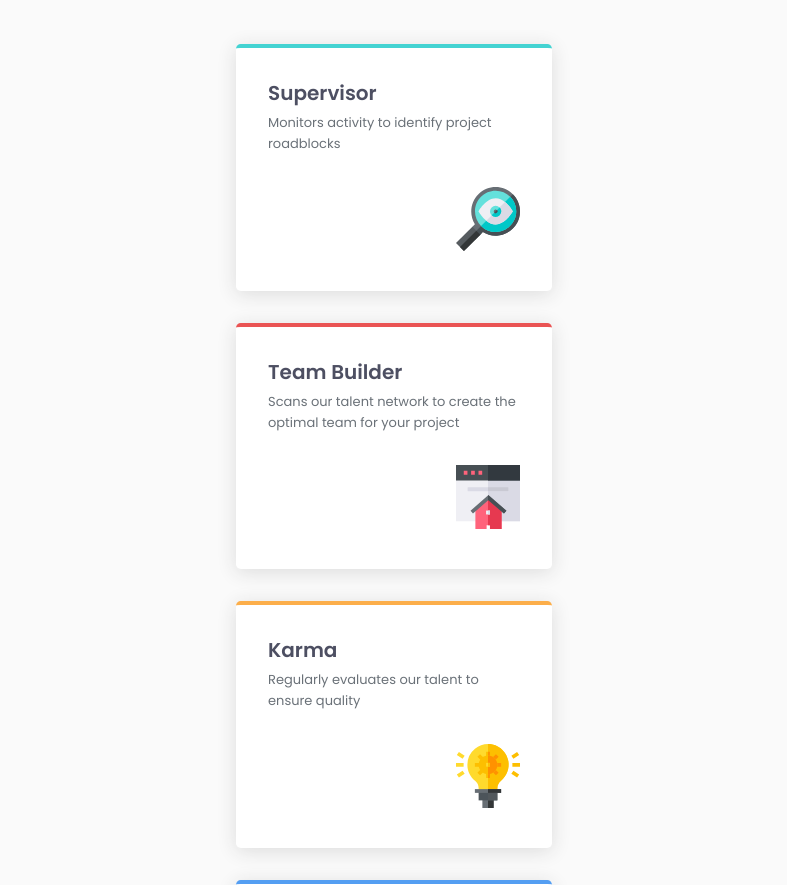
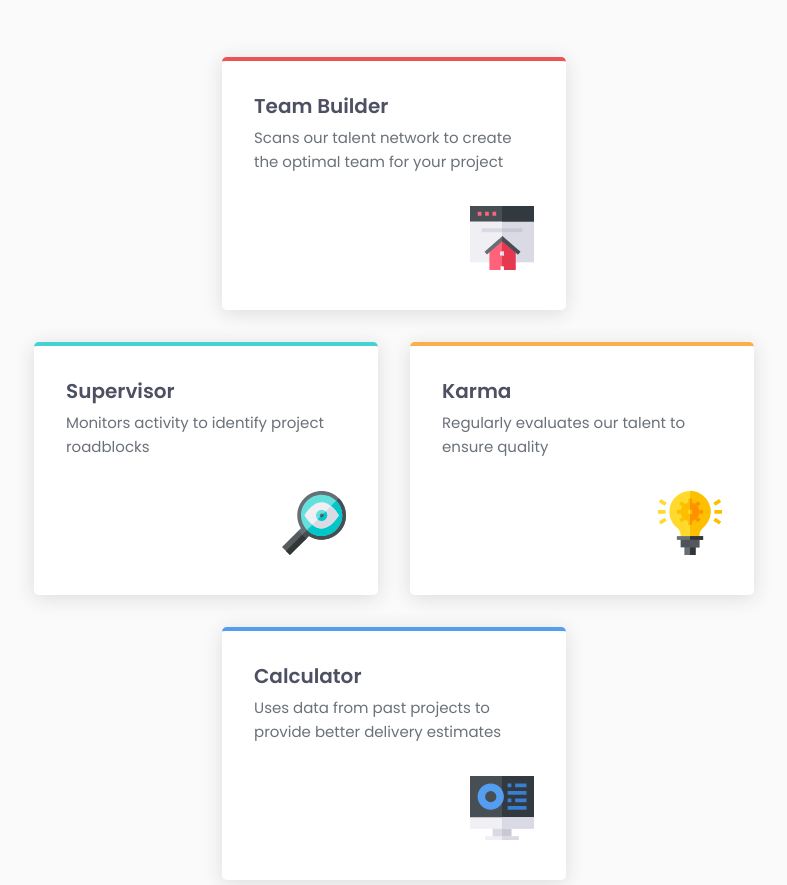
Before and after one commit to ashkir004/four-card-feature-section, a website: page index.html in a window 1280 px wide. Shown: the part 218-1103 px from the top of the page, without its empty margins (246-1033 px from the left). Drawn offline with Linux system fonts and the light colour scheme.

Commit message:
done with tablet

```diff
--- a/index.html
+++ b/index.html
@@ -20,34 +20,39 @@
   </header>
 
   <main>
+    <!-- Supervisor -->
     <article class="card supervisor">
       <article class="card-body">
         <h2 class="section-title">Supervisor</h2>
         <p class="body-text">Monitors activity to identify project roadblocks</p>
+      </article>
+      <img src="./images/icon-supervisor.svg" alt="lenses" />
     </article>
-      <img src="./images/icon-supervisor.svg" alt="lenses" />
-    </article class="card">
+
     <article class="card team-builder">
       <article class="card-body">
         <h2 class="section-title">Team Builder</h2>
         <p class="body-text">Scans our talent network to create the optimal team for your project</p>
+      </article>
+      <img src="./images/icon-team-builder.svg" alt="a house" />
     </article>
-      <img src="./images/icon-team-builder.svg" alt="a house" />
-    </article class="card">
+
     <article class="card karma">
       <article class="card-body">
         <h2 class="section-title">Karma</h2>
         <p class="body-text">Regularly evaluates our talent to ensure quality</p>
+      </article>
+      <img src="./images/icon-karma.svg" alt="a lightbuld" />
     </article>
-      <img src="./images/icon-karma.svg" alt="a lightbuld" />
-    </article class="card">
+
     <article class="card calculator">
       <article class="card-body">
         <h2 class="section-title">Calculator</h2>
         <p class="body-text">Uses data from past projects to provide better delivery estimates</p>
+      </article>
+      <img src="./images/icon-calculator.svg" alt="a calculator" />
     </article>
-      <img src="./images/icon-calculator.svg" alt="a calculator" />
-    </article class="card">
+
   </main>
 
 </body>
--- a/style.css
+++ b/style.css
@@ -164,3 +164,56 @@ main {
 .calculator {
     border-top: .3rem solid var(--primary-blue);
 }
+
+@media (min-width: 48rem) {
+
+    main {
+        min-width: 45rem;
+        display: grid;
+        gap: 2rem;
+        grid-template-columns: 1fr 1fr 4.125rem 4.125rem 1fr 1fr;
+        grid-template-rows: 1fr 1fr 1fr;
+    }
+
+    .card {
+        max-width: 21.5rem;
+    }
+
+    .team-builder {
+        grid-column: 2 / 6;
+        grid-row: 1;
+        justify-self: center;
+    }
+
+    .supervisor {
+        grid-column: 1 / 4;
+        grid-row: 2;
+    }
+
+    .karma {
+        grid-column: 4 / 7;
+        grid-row: 2;
+    }
+
+    .calculator {
+        grid-column: 2 / 6;
+        grid-row: 3;
+        justify-self: center;
+    }
+
+    header {
+        max-width: 32rem;
+    }
+
+    .display-header {
+        font-size: var(--font-xl);
+    }
+
+    .overline-header {
+        font-size: var(--font-xl);
+    }
+
+    .body-text {
+        font-size: var(--font-sm);
+    }
+}
```
Also changed, not shown: design/tablet.png (added).
